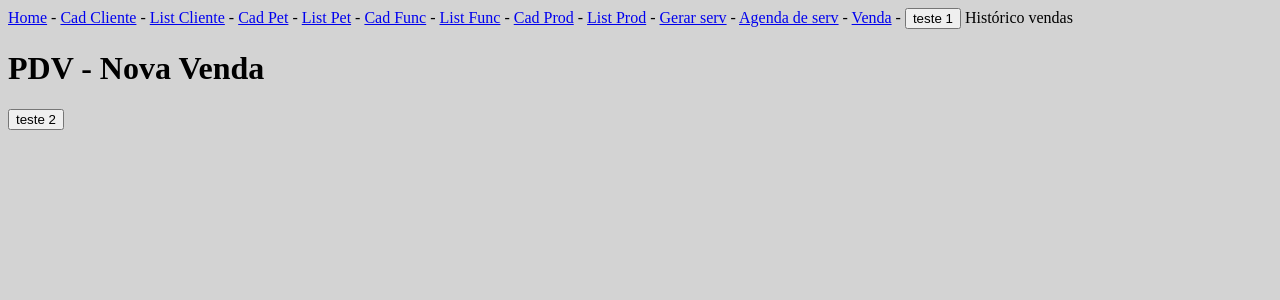
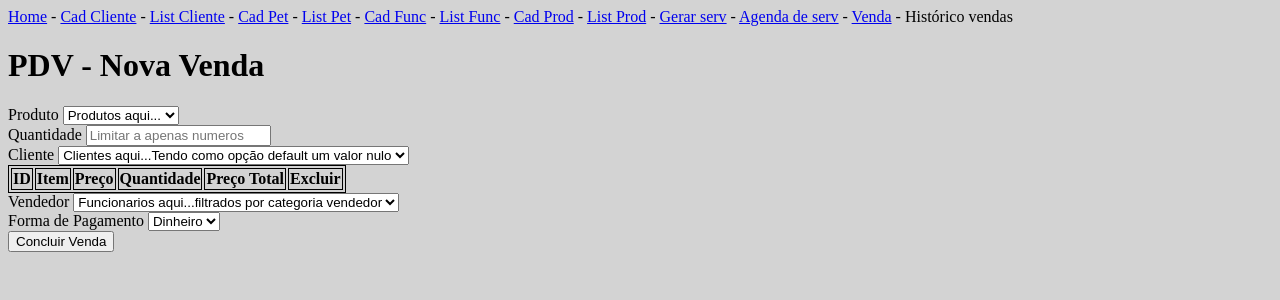
Before and after one commit to antoniovini47/PetPlanet, a Django app: page /novaVenda/ in a window 1280 px wide. Shown: the top 300 px of the page. Run offline with Django 5.2, Linux system fonts and the light colour scheme; lists and menus that the app fills with data are empty.

Commit message:
Início da implementação do PDV.

```diff
--- a/projetoPetPlanet/appPetPlanet/templates/navBar.html
+++ b/projetoPetPlanet/appPetPlanet/templates/navBar.html
@@ -26,7 +26,6 @@
       <a href="{% url 'gerarServico' %}">Gerar serv</a> -
       <a href="{% url 'listarAgenda' %}">Agenda de serv</a> -
       <a href="{% url 'novaVenda' %}">Venda</a> -
-      <button onclick="teste('teste 1')">teste 1</button>
       <a>Histórico vendas</a>
     </span>
   </nav>
--- a/projetoPetPlanet/appPetPlanet/templates/venda/novaVenda.html
+++ b/projetoPetPlanet/appPetPlanet/templates/venda/novaVenda.html
@@ -1,13 +1,45 @@
 {% extends 'navBar.html'%}
 {% block conteudo%}
 
-<!--form>
- //Fazer o PDV aqui
-</form-->
+<div>
+    <h1>PDV - Nova Venda</h1>
+    Produto
+    <select>
+        <option>Produtos aqui...</option>
+    </select><br>
 
-<div class="container">
-    <h1>PDV - Nova Venda</h1>
-    <button onclick="teste('teste 2')">teste 2</button>
+    Quantidade <input type="text" placeholder="Limitar a apenas numeros"></input><br>
+
+    Cliente
+    <select>
+        <option>Clientes aqui...Tendo como opção default um valor nulo</option>
+    </select><br>
+
+
+
+    <table name="listaDeItens">
+        <th>ID</th>
+        <th>Item</th>
+        <th>Preço</th>
+        <th>Quantidade</th>
+        <th>Preço Total</th>
+        <th>Excluir</th>
+    </table>
+
+
+    Vendedor
+    <select>
+        <option>Funcionarios aqui...filtrados por categoria vendedor</option>
+    </select><br>
+
+    Forma de Pagamento
+    <select name="formaDePagamento">
+        <option>Dinheiro</option>
+        <option>Cartão</option>
+        <option>PIX</option>
+    </select><br>
+
+    <button>Concluir Venda</button>
 </div>
 
 {% endblock %}
```
Also changed, not shown: projetoPetPlanet/appPetPlanet/models.py (+9 -0 lines), README.md, projetoPetPlanet/appPetPlanet/migrations/0010_venda.py (added), projetoPetPlanet/db.sqlite3.
